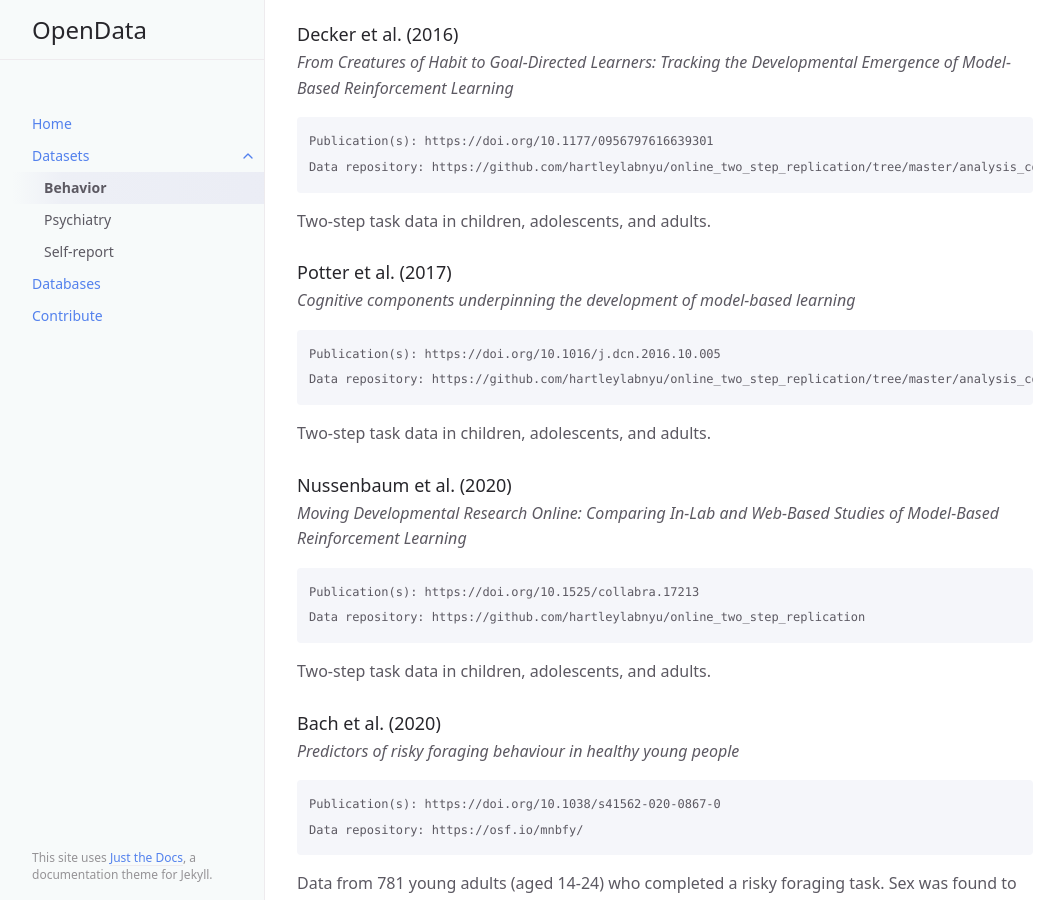
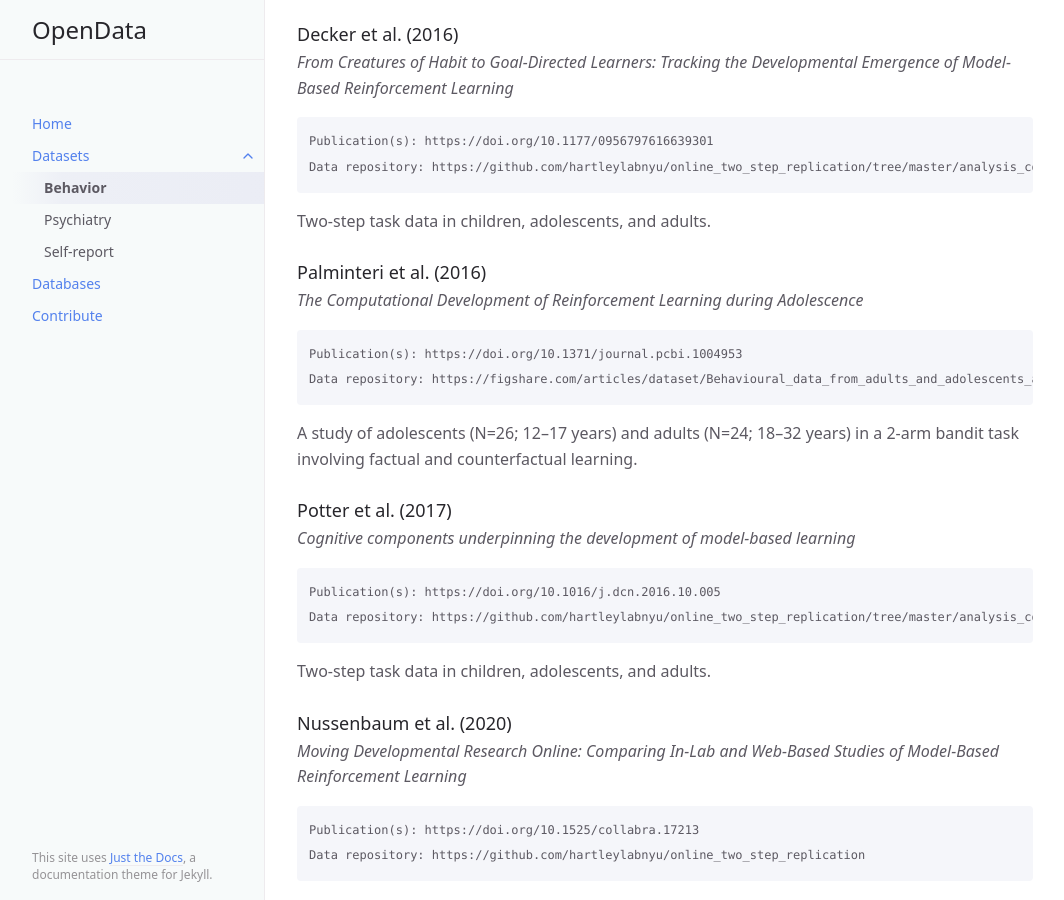
Before and after one commit to nivlab/opendata, a Jekyll site: the page built from docs/datasets/behavior.md, in a window 1280 px wide and 900 px high, scrolled down 8774 px. Shown: the whole window, without its empty margins (107-1171 px from the left). Built offline with Jekyll 4.4.1, drawn with Linux system fonts in a browser that asks for light colours; some of the changed text lies outside the part shown.

Commit message:
added two datasets (thanks Dr. Palminteri!)

````diff
--- a/docs/datasets/behavior.md
+++ b/docs/datasets/behavior.md
@@ -355,6 +355,16 @@ Data repository: https://github.com/hartleylabnyu/online_two_step_replication/tr
 
 Two-step task data in children, adolescents, and adults.
 
+### Palminteri et al. (2016)
+{: .no_toc }
+*The Computational Development of Reinforcement Learning during Adolescence*
+```
+Publication(s): https://doi.org/10.1371/journal.pcbi.1004953
+Data repository: https://figshare.com/articles/dataset/Behavioural_data_from_adults_and_adolescents_as_well_as_demographics_/3398056/1
+```
+
+A study of adolescents (N=26; 12–17 years) and adults (N=24; 18–32 years) in a 2-arm bandit task involving factual and counterfactual learning.
+
 ### Potter et al. (2017)
 {: .no_toc }
 *Cognitive components underpinning the development of model-based learning*
@@ -422,6 +432,16 @@ Data from N=120 participants on a compound generalization task with mood inducti
 ---
 
 ## Social cognition
+
+### Najar et al. (2020)
+{: .no_toc }
+*The actions of others act as a pseudo-reward to drive imitation in the context of social reinforcement learning*
+```
+Publication(s): https://doi.org/10.1371/journal.pbio.3001028
+Data repository: https://github.com/hrl-team/mfree_imitation
+```
+
+Data from three experiments (N=24, N=44, N=302) investigating the computational mechanisms underlying adaptive imitation in human reinforcement learning.
 
 ### Shin & Niv (2021)
 {: .no_toc }
````
